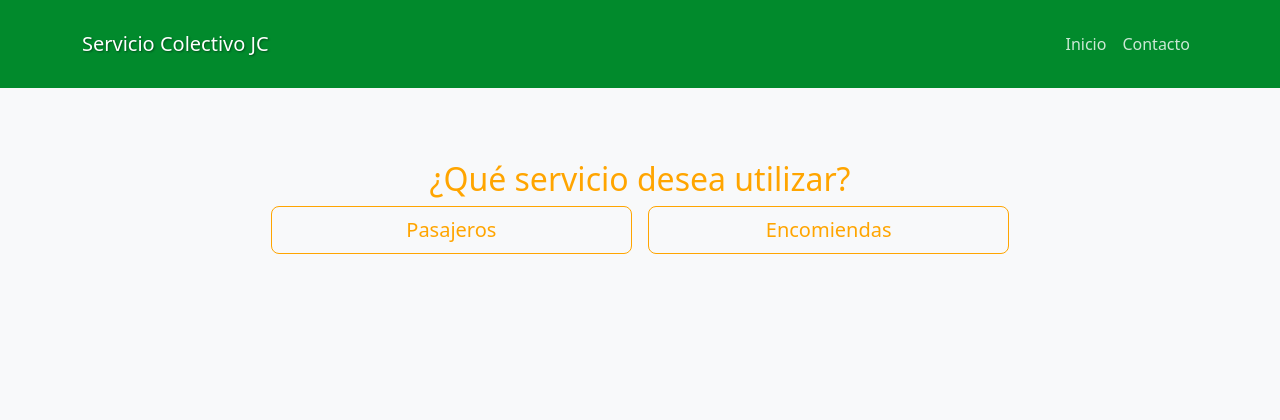
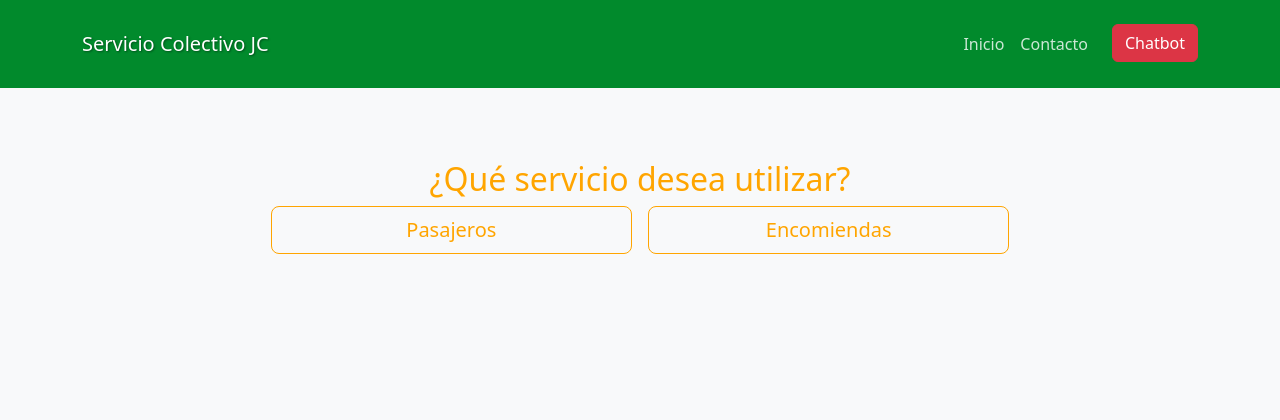
Before and after one commit to CortinezO98/servicioJC, a Django app: page / in a window 1280 px wide. Shown: the top 420 px of the page. Run offline with Django 5.2, Linux system fonts and the light colour scheme; parts of the project's set-up code (start-up, migrations or seed data) failed here and were passed over; some libraries are stand-ins or nearby versions.

Commit message:
update chatbot

```diff
--- a/kiaJC/templates/base/header.html
+++ b/kiaJC/templates/base/header.html
@@ -14,6 +14,12 @@
                     <li class="nav-item">
                         <a class="nav-link" href="#">Contacto</a>
                     </li>
+                    <li class="nav-item">
+                        <a class="btn btn-danger ms-3" target="_blank" rel="noopener"
+                           href="https://cariai.com/cVhlaTdqekZaZkkyL1VVRDdNTjdZMFI0b2hkLzVVMXhmM0xsaDNxWmVScmxQdGNUVWlNcExPVnlsdDNDb2podzFyWEFyblpaWmJmeQ==">
+                            Chatbot
+                        </a>
+                    </li>
                 </ul>
             </div>
         </nav>
```
